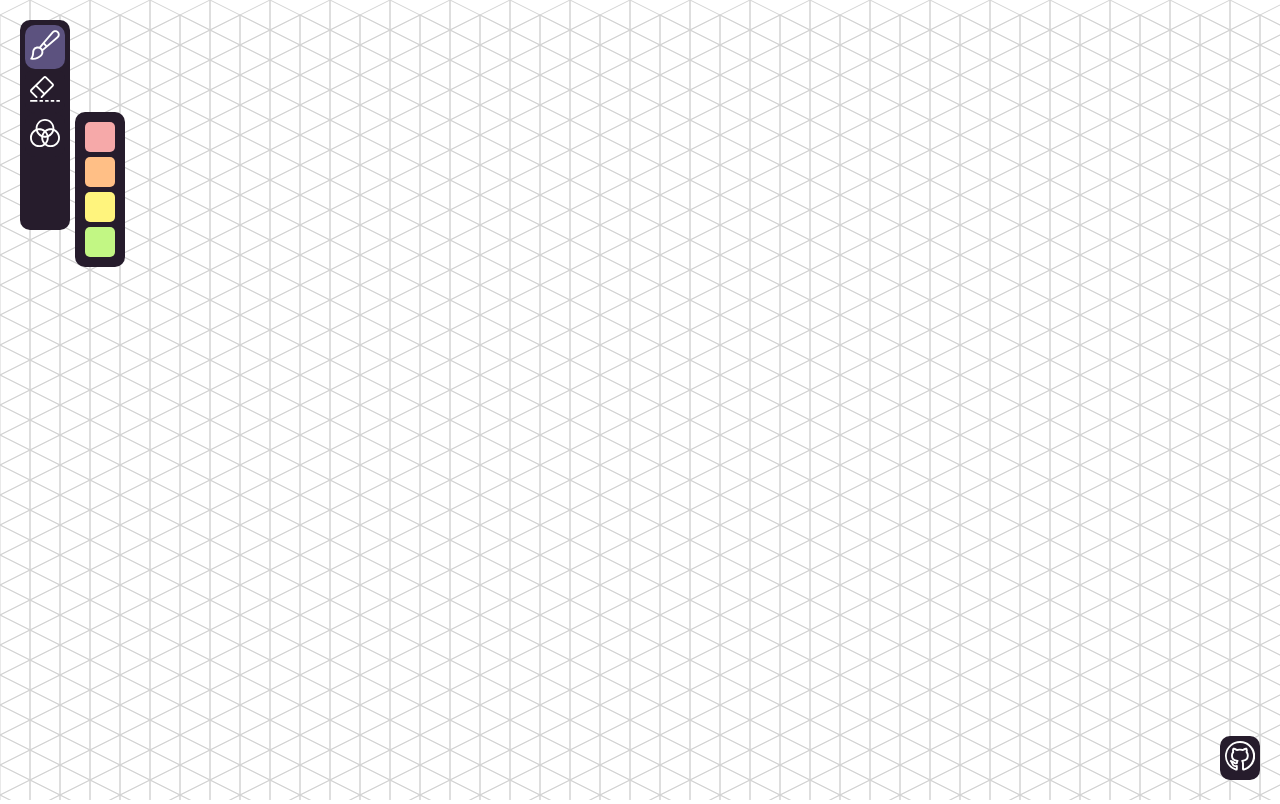
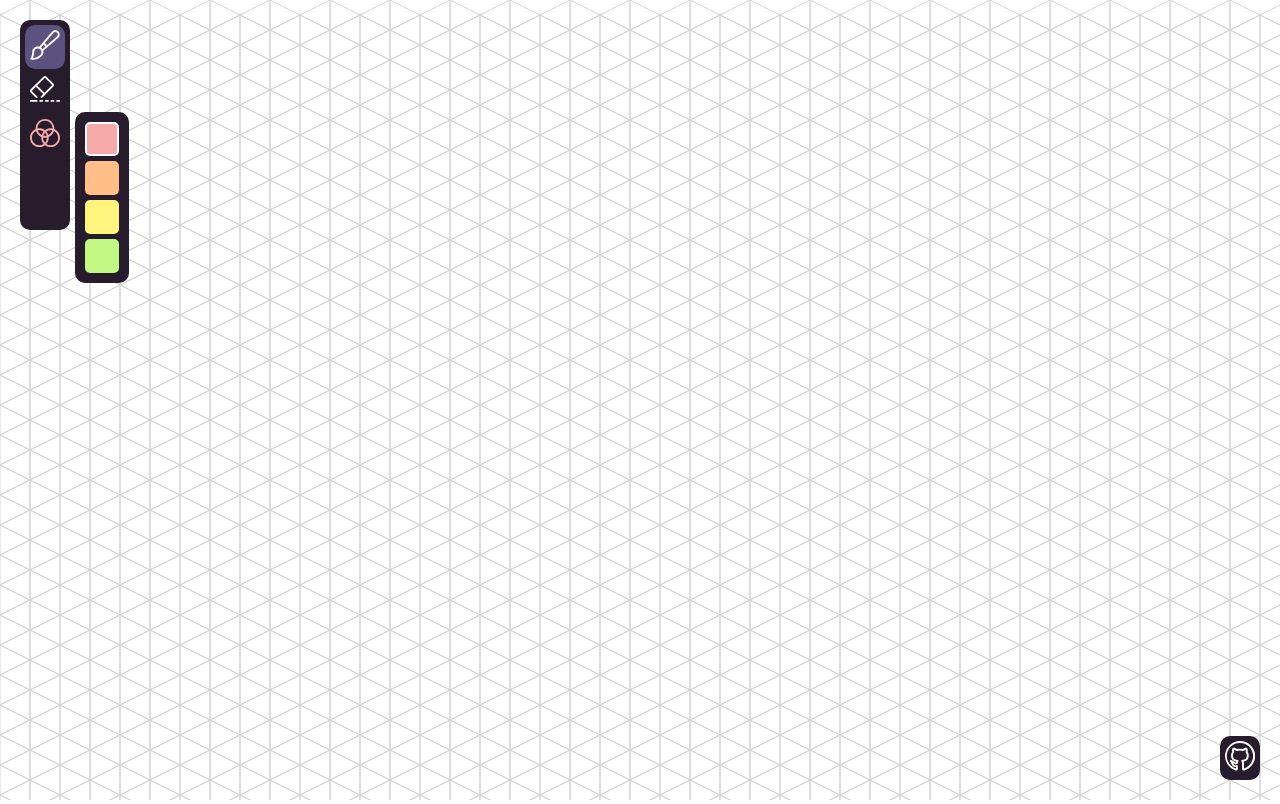
Before and after one commit to urbentom/isometric-draw, a React (Create React App) app: page / in a window 1280 px wide. Both pictures are taken after a click on the element 45 px from the left and 135 px from the top of the page. Built offline with nearby package versions, Linux system fonts and the light colour scheme.

Commit message:
Add handle colour selection better

```diff
--- a/src/components/ButtonComponent/ButtonComponent.tsx
+++ b/src/components/ButtonComponent/ButtonComponent.tsx
@@ -8,6 +8,7 @@ import { IconTypes } from '../../types';
 type ButtonComponentProps = {
   copy?: string
   active?: boolean
+  fill? : string
   icon?: IconTypes
   onClick: () => void
 }
@@ -19,7 +20,7 @@ const ButtonComponent: React.FC<ButtonComponentProps> = (props) => {
 
 
   return <Wrapper onClick={props.onClick} active={props.active}>
-    {props.icon ? <IconComponent icon={props.icon} height="30px" width="30px" fill="#ffffff" /> : (null) }
+    {props.icon ? <IconComponent icon={props.icon} height="30px" width="30px" fill={props.fill ?? "#ffffff"} /> : (null) }
     {props.copy}
   </Wrapper>
 
--- a/src/layouts/ToolbarLayout/ToolbarLayout.tsx
+++ b/src/layouts/ToolbarLayout/ToolbarLayout.tsx
@@ -11,18 +11,21 @@ type ToolbarLayoutProps = {}
 
 const ToolbarLayout: React.FC<ToolbarLayoutProps> = (props) => {
 
-  const { setColour, colourPallet, currentTool, setTool } = useContext(ToolbarContext);
+  const { setColour, colourPallet, currentTool, setTool, fillColour } = useContext(ToolbarContext);
 
   const [openPallet, setOpenPallet] = useState<boolean>(false)
 
   return <Wrapper>
     <ButtonComponent icon={IconTypes.PEN} active={currentTool === Tools.PAINT} onClick={ () => setTool(Tools.PAINT)}  />
     <ButtonComponent icon={IconTypes.ERASER} active={currentTool === Tools.ERASE} onClick={ () => setTool(Tools.ERASE)}  />
-    <ButtonComponent icon={IconTypes.PALLET} onClick={ () => setOpenPallet(!openPallet)}  />
+    <ButtonComponent icon={IconTypes.PALLET} onClick={ () => setOpenPallet(!openPallet)} fill={fillColour} />
 
     <PalletMenu show={openPallet}>
       {
-        colourPallet.map( (colour) => <PalletColour colour={colour} onClick={ () => setColour(colour)} /> )
+        colourPallet.map( (colour) => <PalletColour colour={colour} onClick={ () => {
+          setColour(colour);
+          setOpenPallet(false)
+        }} active={colour === fillColour} /> )
       }
     </PalletMenu>
   </Wrapper>
@@ -49,9 +52,10 @@ const PalletMenu = styled.div<{show: boolean}>`
   top: 92px;
   left: 55px;
 `
-const PalletColour = styled.div<{colour: string}>`
+const PalletColour = styled.div<{colour: string, active: boolean}>`
   background-color: ${ ({colour}) => colour };
-
+  border: solid 2px;
+  border-color: ${ ({active, colour}) => active? "#ffffff" : colour };
   height: 30px;
   width: 30px;
   border-radius: 5px;
```
